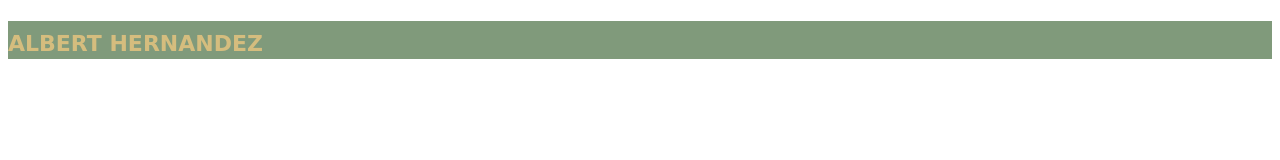
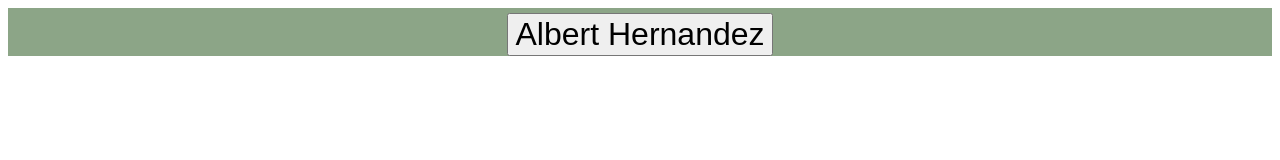
Before and after one commit to AlWesson/Portfolio, a plain HTML site: page index.html in a window 1280 px wide. Drawn offline with Linux system fonts and the light colour scheme.

Commit message:
added flex to pseudo-classes.

```diff
--- a/Assets/css/style.css
+++ b/Assets/css/style.css
@@ -1,14 +1,29 @@
 
 
+header {
+    display: flex;
+    justify-content:space-evenly;
+    align-items: center;
+    background-color:rgb(140, 165, 135);
+
+}
 
 
+/*h1 {
 
-.title h1 {
     font-variant-caps:all-petite-caps;
     font-weight:bolder;
     font-family:Verdana, Geneva, Tahoma, sans-serif;
     color:rgb(213, 189, 126);
-
-    background-color:rgb(128, 154, 123);
-
+    margin: 5px;
+    padding: 0px 15px 0px 15px;
+    opacity: 100%;
+}*/
+nav {
+    display: flex;
+    justify-content: center;
+    margin-top: 5px;
 }
+button {
+    font-size: 200%;
+}
--- a/index.html
+++ b/index.html
@@ -9,9 +9,15 @@
 </head>
 <body>
     <header class="title">
-        <h1>Albert Hernandez</h1>
+
+        <nav><button>Albert Hernandez</button></nav>
 
     </header>
+   <!-- <section>
+        <nav>
+            <button>Contact</button>
+        </nav>
 
+    </section> -->
 </body>
 </html>
```
